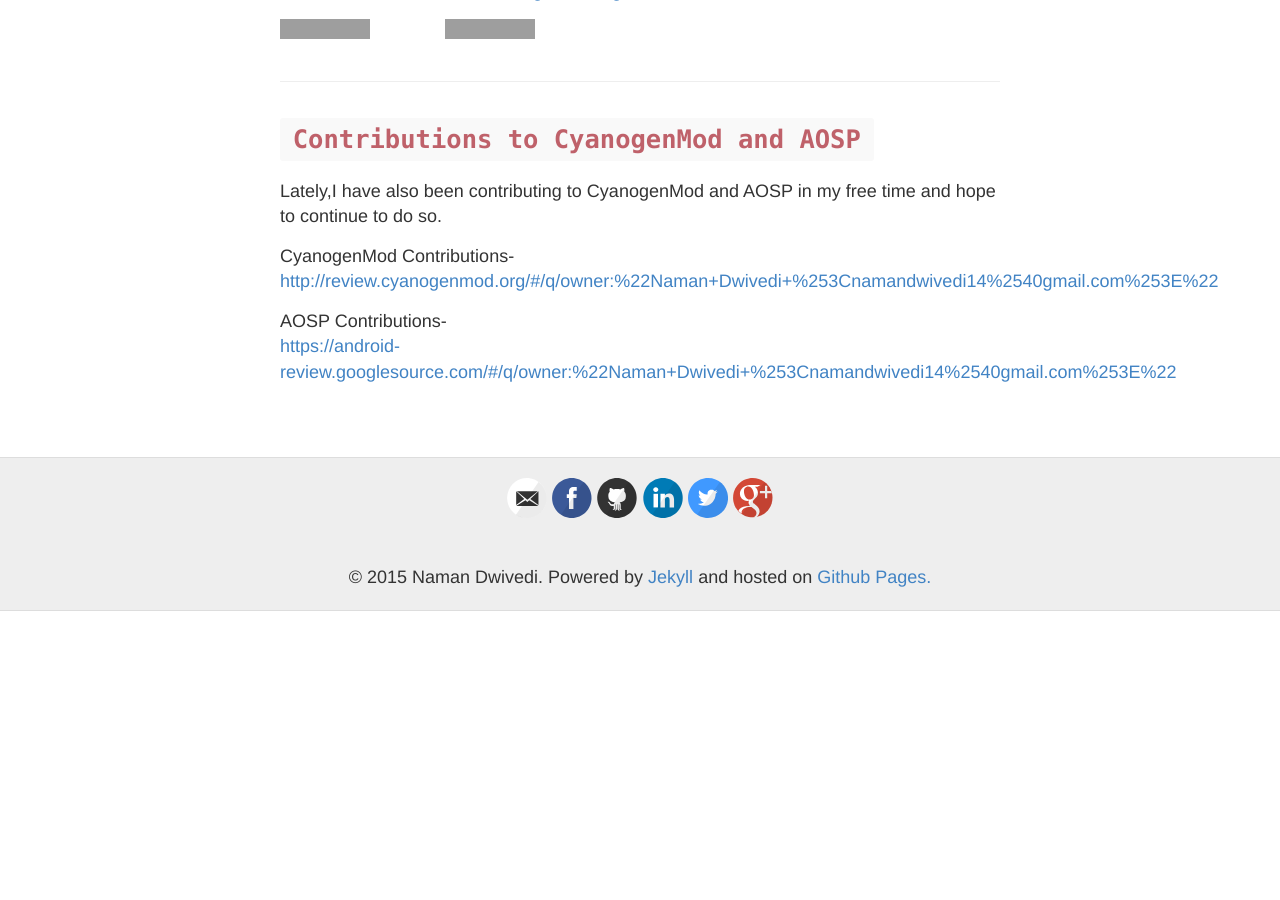
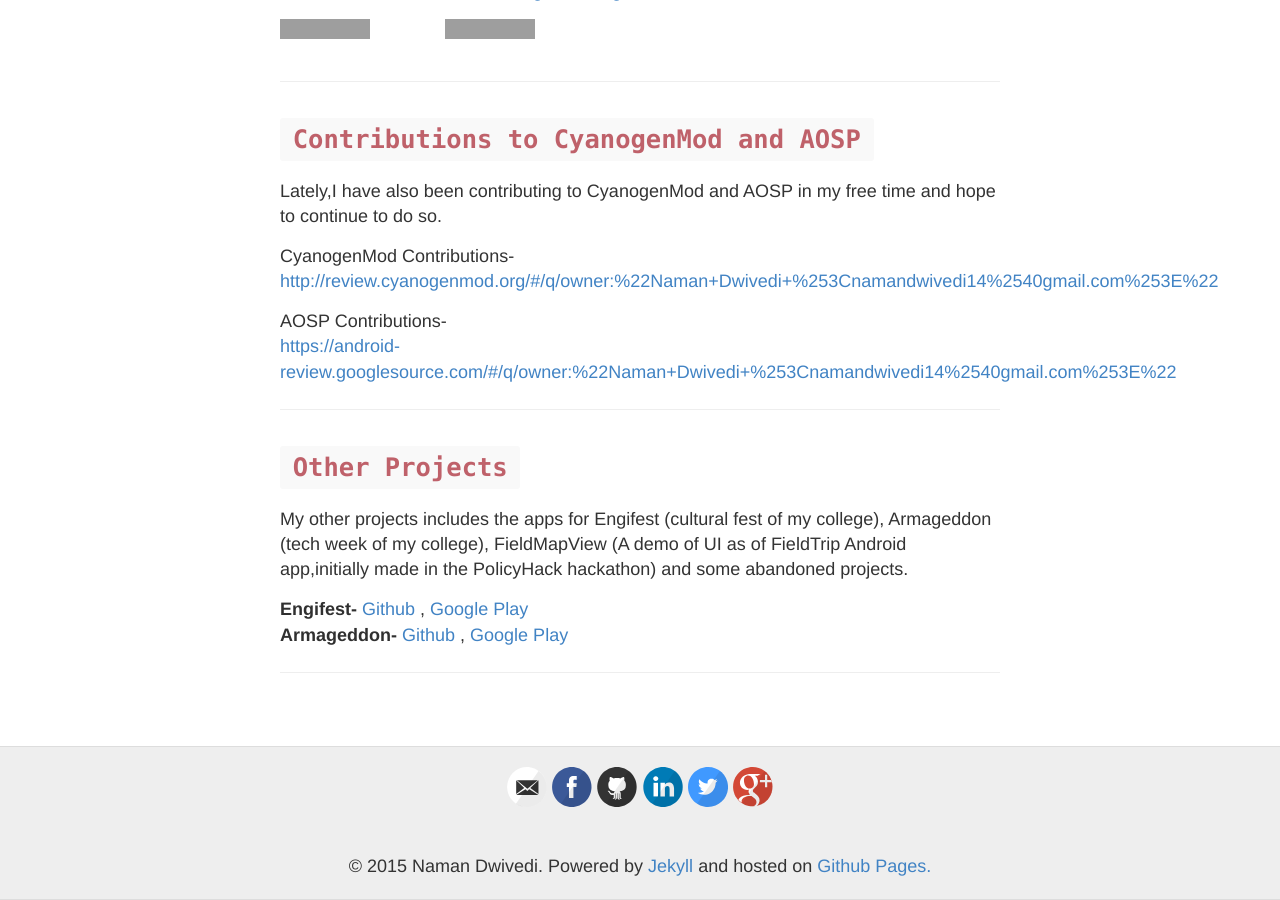
Before and after one commit to naman14/naman14.github.io, a Jekyll site: the page built from projects.md, in a window 1280 px wide and 900 px high, scrolled down 2238 px, cut to the strip 0-900 px from the top of the window. Built offline with Jekyll 4.4.1, drawn with Linux system fonts in a browser that asks for light colours; before the commit the page ends 2849 px from its top, so only the background shows below that; grey boxes are pictures that could not be loaded.

Commit message:
Updated projects

```diff
--- a/projects.md
+++ b/projects.md
@@ -95,3 +95,18 @@
 
 AOSP Contributions-
 [https://android-review.googlesource.com/#/q/owner:%22Naman+Dwivedi+%253Cnamandwivedi14%2540gmail.com%253E%22](https://android-review.googlesource.com/#/q/owner:%22Naman+Dwivedi+%253Cnamandwivedi14%2540gmail.com%253E%22)
+
+
+------
+
+
+#`Other Projects`
+
+My other projects includes the apps for Engifest (cultural fest of my college), Armageddon (tech week of my college), FieldMapView (A demo of UI as of FieldTrip Android app,initially made in the PolicyHack hackathon) and some abandoned projects.
+
+**Engifest-** [Github](https://github.com/OSILab/engifest-android) ,  [Google Play](https://play.google.com/store/apps/details?id=com.dtu.engifest&hl=en)
+**Armageddon-** [Github](https://github.com/naman14/Armageddon-2014) , [Google Play](https://play.google.com/store/apps/details?id=com.naman14.armagaddon&hl=en)
+
+
+
+-------
```
